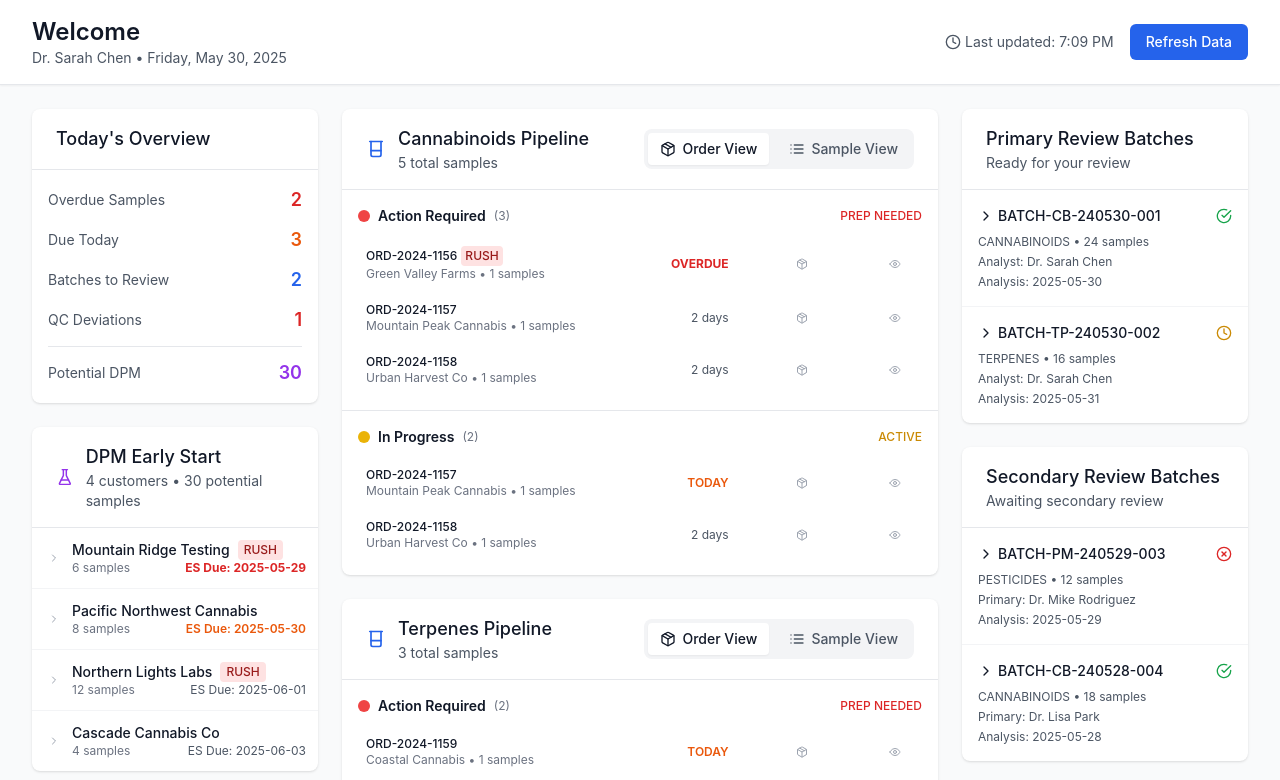
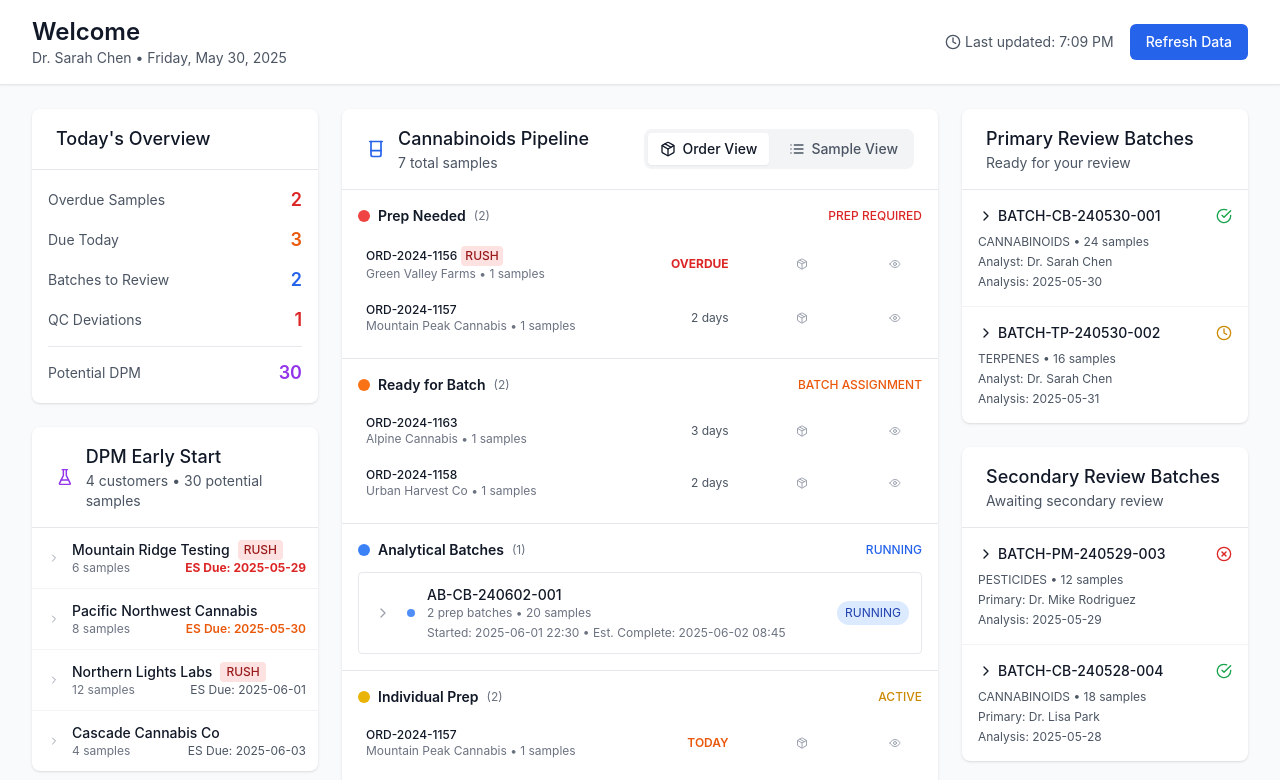
Before and after one commit to adamscavone/LIMS6KCustomerJourney, a React (Create React App) app in the folder dashboard/: page / in a window 1280 px wide. Shown: the top 780 px of the page. Built offline with nearby package versions, Linux system fonts and the light colour scheme.

Commit message:
v20 commit

```diff
--- a/dashboard/src/App.js
+++ b/dashboard/src/App.js
@@ -86,6 +86,18 @@ const App = () => {
         reportingDue: '2025-06-02'
       },
       {
+        id: 'T004',
+        orderId: 'ORD-2024-1163',
+        client: 'Alpine Cannabis',
+        sampleName: 'AC-Terp-Profile-X',
+        dueDate: '2025-06-02',
+        status: 'prepped', // Ready for batch assignment
+        priority: 'standard',
+        prepDue: '2025-06-01',
+        analysisDue: '2025-06-02',
+        reportingDue: '2025-06-03'
+      },
+      {
         id: 'S004',
         orderId: 'ORD-2024-1158',
         client: 'Urban Harvest Co',
@@ -98,12 +110,24 @@ const App = () => {
         reportingDue: '2025-06-03'
       },
       {
+        id: 'S006',
+        orderId: 'ORD-2024-1162',
+        client: 'Sunset Valley Labs',
+        sampleName: 'SVL-Full-Spectrum-A1',
+        dueDate: '2025-05-30',
+        status: 'analyzed', // Data ready for export
+        priority: 'standard',
+        prepDue: '2025-05-29',
+        analysisDue: '2025-05-30',
+        reportingDue: '2025-06-01'
+      },
+      {
         id: 'S005',
         orderId: 'ORD-2024-1158', // Same order as S004
         client: 'Urban Harvest Co',
         sampleName: 'UHC-Hybrid-Premium-9',
         dueDate: '2025-06-01',
-        status: 'prepped',
+        status: 'prepped', // Changed to show "Ready for Batch" phase
         priority: 'standard',
         prepDue: '2025-06-01',
         analysisDue: '2025-06-02',
@@ -442,6 +466,126 @@ const App = () => {
     });
   };
 
+  const renderAnalyticalBatch = (analyticalBatch, allSamples) => {
+    const isExpanded = expandedBatches[analyticalBatch.id];
+    const totalSamples = analyticalBatch.prepBatches.reduce((sum, pb) => sum + pb.sampleCount, 0);
+
+    const getStatusIcon = () => {
+      switch (analyticalBatch.status) {
+        case 'in_progress':
+          return <div className="w-2 h-2 bg-blue-500 rounded-full animate-pulse"></div>;
+        case 'queued':
+          return <div className="w-2 h-2 bg-orange-500 rounded-full"></div>;
+        default:
+          return <div className="w-2 h-2 bg-gray-400 rounded-full"></div>;
+      }
+    };
+
+    const getTimeDisplay = () => {
+      if (analyticalBatch.status === 'in_progress') {
+        return `Started: ${analyticalBatch.startTime} • Est. Complete: ${analyticalBatch.estimatedCompletion}`;
+      } else if (analyticalBatch.status === 'queued') {
+        return `Queued for: ${analyticalBatch.estimatedStart}`;
+      }
+      return '';
+    };
+
+    return (
+      <div key={analyticalBatch.id} className="border border-gray-200 rounded">
+        <div className="hover:bg-gray-50">
+          <div className="p-3 flex items-center justify-between">
+            <div className="flex items-center space-x-3">
+              <button
+                onClick={() => toggleBatchExpansion(analyticalBatch.id)}
+                className="flex-shrink-0 p-1 text-gray-400 hover:text-gray-600"
+              >
+                {isExpanded ?
+                  <ChevronDown className="w-4 h-4" /> :
+                  <ChevronRight className="w-4 h-4" />
+                }
+              </button>
+              {getStatusIcon()}
+              <div className="min-w-0 flex-1">
+                <p className="text-sm font-medium text-gray-900">
+                  {analyticalBatch.id}
+                </p>
+                <p className="text-xs text-gray-500">
+                  {analyticalBatch.prepBatches.length} prep batch{analyticalBatch.prepBatches.length !== 1 ? 'es' : ''} • {totalSamples} samples
+                </p>
+                {getTimeDisplay() && (
+                  <p className="text-xs text-gray-500 mt-1">
+                    {getTimeDisplay()}
+                  </p>
+                )}
+              </div>
+            </div>
+            <span className={`text-xs px-2 py-1 rounded-full ${
+              analyticalBatch.status === 'in_progress'
+                ? 'bg-blue-100 text-blue-800'
+                : 'bg-orange-100 text-orange-800'
+            }`}>
+              {analyticalBatch.status === 'in_progress' ? 'RUNNING' : 'QUEUED'}
+            </span>
+          </div>
+        </div>
+
+        {isExpanded && (
+          <div className="bg-gray-50 border-t border-gray-200">
+            {analyticalBatch.prepBatches.map(prepBatch => (
+              <div key={prepBatch.id} className="p-3 ml-6 border-l-2 border-gray-300">
+                <div className="flex items-center justify-between mb-2">
+                  <div>
+                    <p className="text-sm font-medium text-gray-800">
+                      {prepBatch.id}
+                    </p>
+                    <p className="text-xs text-gray-600">
+                      Prep by: {prepBatch.prepAnalyst} • {prepBatch.sampleCount} samples
+                    </p>
+                  </div>
+                </div>
+
+                {/* Show individual samples in this prep batch */}
+                <div className="mt-2 space-y-1">
+                  {prepBatch.samples.map(sampleId => {
+                    const sample = allSamples.find(s => s.id === sampleId);
+                    if (!sample) return null;
+
+                    const urgency = getDueDateUrgency(sample.dueDate);
+                    const priorityColor = getPriorityColor(sample.priority);
+                    const priorityLabel = getPriorityLabel(sample.priority);
+
+                    return (
+                      <div key={sample.id} className="p-2 bg-white rounded border">
+                        <div className="flex items-center justify-between">
+                          <div className="flex items-center space-x-2">
+                            <p className="text-xs font-medium text-gray-800 truncate">
+                              {sample.sampleName}
+                            </p>
+                            {priorityLabel && (
+                              <span className={`inline-flex px-1 py-0.5 text-xs rounded ${priorityColor}`}>
+                                {priorityLabel}
+                              </span>
+                            )}
+                          </div>
+                          <p className={`text-xs ${urgency.color}`}>
+                            {urgency.label}
+                          </p>
+                        </div>
+                        <p className="text-xs text-gray-500 mt-1">
+                          {sample.client} • {sample.orderId}
+                        </p>
+                      </div>
+                    );
+                  })}
+                </div>
+              </div>
+            ))}
+          </div>
+        )}
+      </div>
+    );
+  };
+
   const renderSampleRowCompact = (sample) => {
     const urgency = getDueDateUrgency(sample.dueDate);
     const priorityColor = getPriorityColor(sample.priority);
@@ -778,15 +922,58 @@ const App = () => {
     return mockSamples[assayType].length;
   };
 
+  // Mock analytical batches data
+  const mockAnalyticalBatches = {
+    cannabinoids: [
+      {
+        id: 'AB-CB-240602-001',
+        status: 'in_progress',
+        startTime: '2025-06-01 22:30',
+        estimatedCompletion: '2025-06-02 08:45',
+        prepBatches: [
+          {
+            id: 'PB-CB-240601-A',
+            sampleCount: 12,
+            prepAnalyst: 'Dr. Sarah Chen',
+            samples: ['S002', 'S006'] // Updated to include analyzed sample
+          },
+          {
+            id: 'PB-CB-240601-B',
+            sampleCount: 8,
+            prepAnalyst: 'Tech Johnson',
+            samples: ['S004'] // Sample currently in prep
+          }
+        ]
+      }
+    ],
+    terpenes: [
+      {
+        id: 'AB-TP-240602-001',
+        status: 'queued',
+        estimatedStart: '2025-06-02 14:00',
+        prepBatches: [
+          {
+            id: 'PB-TP-240602-A',
+            sampleCount: 16,
+            prepAnalyst: 'Dr. Chen',
+            samples: ['T002', 'T004'] // Include both analyzed and prepped terpenes samples
+          }
+        ]
+      }
+    ],
+    pesticides: []
+  };
+
   const renderPipelineSection = (assayType, title, icon) => {
     const allSamples = mockSamples[assayType];
+    const analyticalBatches = mockAnalyticalBatches[assayType] || [];
 
-    // Group samples by workflow phase (action type required)
+    // Group samples by workflow phase
     const samplesByPhase = {
-      actionRequired: allSamples.filter(s => ['ready_for_prep', 'prepped'].includes(s.status)),
+      prepNeeded: allSamples.filter(s => s.status === 'ready_for_prep'),
+      readyForBatch: allSamples.filter(s => s.status === 'prepped'),
       inProgress: allSamples.filter(s => ['prep', 'analysis'].includes(s.status)),
-      dataReady: allSamples.filter(s => s.status === 'analyzed'),
-      review: allSamples.filter(s => ['ready_for_review', 'ready_for_secondary'].includes(s.status))
+      dataReady: allSamples.filter(s => s.status === 'analyzed')
     };
 
     const totalSamples = allSamples.length;
@@ -803,7 +990,7 @@ const App = () => {
               </div>
             </div>
 
-            {/* View Mode Toggle - Order View first */}
+            {/* View Mode Toggle */}
             <div className="flex items-center space-x-2 bg-gray-100 rounded-lg p-1">
               <button
                 onClick={() => setViewMode('order')}
@@ -834,40 +1021,84 @@ const App = () => {
         {/* Phase-Based Workflow Sections */}
         <div className="divide-y divide-gray-200">
 
-          {/* Action Required Phase */}
-          {samplesByPhase.actionRequired.length > 0 && (
+          {/* Prep Needed Phase */}
+          {samplesByPhase.prepNeeded.length > 0 && (
             <div className="p-4">
               <div className="flex items-center justify-between mb-3">
                 <div className="flex items-center space-x-2">
                   <div className="w-3 h-3 bg-red-500 rounded-full"></div>
-                  <h4 className="text-sm font-semibold text-gray-900">Action Required</h4>
-                  <span className="text-xs text-gray-500">({samplesByPhase.actionRequired.length})</span>
+                  <h4 className="text-sm font-semibold text-gray-900">Prep Needed</h4>
+                  <span className="text-xs text-gray-500">({samplesByPhase.prepNeeded.length})</span>
                 </div>
-                <span className="text-xs text-red-600 font-medium">PREP NEEDED</span>
+                <span className="text-xs text-red-600 font-medium">PREP REQUIRED</span>
               </div>
               <div className="space-y-1">
                 {(viewMode === 'order'
-                  ? groupSamplesByOrder(samplesByPhase.actionRequired)
-                  : sortSamplesByPriority(samplesByPhase.actionRequired)
+                  ? groupSamplesByOrder(samplesByPhase.prepNeeded)
+                  : sortSamplesByPriority(samplesByPhase.prepNeeded)
                 ).slice(0, 3).map(item =>
                   viewMode === 'order' ? renderOrderRowCompact(item) : renderSampleRowCompact(item)
                 )}
-                {samplesByPhase.actionRequired.length > 3 && (
+                {samplesByPhase.prepNeeded.length > 3 && (
                   <div className="text-xs text-gray-500 text-center py-2">
-                    +{samplesByPhase.actionRequired.length - 3} more samples
+                    +{samplesByPhase.prepNeeded.length - 3} more samples
                   </div>
                 )}
               </div>
             </div>
           )}
 
-          {/* In Progress Phase */}
+          {/* Ready for Batch Phase */}
+          {samplesByPhase.readyForBatch.length > 0 && (
+            <div className="p-4">
+              <div className="flex items-center justify-between mb-3">
+                <div className="flex items-center space-x-2">
+                  <div className="w-3 h-3 bg-orange-500 rounded-full"></div>
+                  <h4 className="text-sm font-semibold text-gray-900">Ready for Batch</h4>
+                  <span className="text-xs text-gray-500">({samplesByPhase.readyForBatch.length})</span>
+                </div>
+                <span className="text-xs text-orange-600 font-medium">BATCH ASSIGNMENT</span>
+              </div>
+              <div className="space-y-1">
+                {(viewMode === 'order'
+                  ? groupSamplesByOrder(samplesByPhase.readyForBatch)
+                  : sortSamplesByPriority(samplesByPhase.readyForBatch)
+                ).slice(0, 3).map(item =>
+                  viewMode === 'order' ? renderOrderRowCompact(item) : renderSampleRowCompact(item)
+                )}
+                {samplesByPhase.readyForBatch.length > 3 && (
+                  <div className="text-xs text-gray-500 text-center py-2">
+                    +{samplesByPhase.readyForBatch.length - 3} more samples
+                  </div>
+                )}
+              </div>
+            </div>
+          )}
+
+          {/* Analytical Batches in Progress */}
+          {analyticalBatches.length > 0 && (
+            <div className="p-4">
+              <div className="flex items-center justify-between mb-3">
+                <div className="flex items-center space-x-2">
+                  <div className="w-3 h-3 bg-blue-500 rounded-full"></div>
+                  <h4 className="text-sm font-semibold text-gray-900">Analytical Batches</h4>
+                  <span className="text-xs text-gray-500">({analyticalBatches.length})</span>
+                </div>
+                <span className="text-xs text-blue-600 font-medium">RUNNING</span>
+              </div>
+              <div className="space-y-2">
+                {analyticalBatches.map(batch => renderAnalyticalBatch(batch, allSamples))}
+              </div>
+            </div>
+          )}
+
+          {/* In Progress Phase (for individual samples not in analytical batches) */}
           {samplesByPhase.inProgress.length > 0 && (
             <div className="p-4">
               <div className="flex items-center justify-between mb-3">
                 <div className="flex items-center space-x-2">
                   <div className="w-3 h-3 bg-yellow-500 rounded-full"></div>
-                  <h4 className="text-sm font-semibold text-gray-900">In Progress</h4>
+                  <h4 className="text-sm font-semibold text-gray-900">Individual Prep</h4>
                   <span className="text-xs text-gray-500">({samplesByPhase.inProgress.length})</span>
                 </div>
                 <span className="text-xs text-yellow-600 font-medium">ACTIVE</span>
@@ -893,11 +1124,11 @@ const App = () => {
             <div className="p-4">
               <div className="flex items-center justify-between mb-3">
                 <div className="flex items-center space-x-2">
-                  <div className="w-3 h-3 bg-blue-500 rounded-full"></div>
+                  <div className="w-3 h-3 bg-purple-500 rounded-full"></div>
                   <h4 className="text-sm font-semibold text-gray-900">Data Ready</h4>
                   <span className="text-xs text-gray-500">({samplesByPhase.dataReady.length})</span>
                 </div>
-                <span className="text-xs text-blue-600 font-medium">EXPORT NEEDED</span>
+                <span className="text-xs text-purple-600 font-medium">EXPORT NEEDED</span>
               </div>
               <div className="space-y-1">
                 {(viewMode === 'order'
@@ -909,33 +1140,6 @@ const App = () => {
                 {samplesByPhase.dataReady.length > 3 && (
                   <div className="text-xs text-gray-500 text-center py-2">
                     +{samplesByPhase.dataReady.length - 3} more samples
-                  </div>
-                )}
-              </div>
-            </div>
-          )}
-
-          {/* Review Phase */}
-          {samplesByPhase.review.length > 0 && (
-            <div className="p-4">
-              <div className="flex items-center justify-between mb-3">
-                <div className="flex items-center space-x-2">
-                  <div className="w-3 h-3 bg-green-500 rounded-full"></div>
-                  <h4 className="text-sm font-semibold text-gray-900">Ready for Review</h4>
-                  <span className="text-xs text-gray-500">({samplesByPhase.review.length})</span>
-                </div>
-                <span className="text-xs text-green-600 font-medium">REVIEW NEEDED</span>
-              </div>
-              <div className="space-y-1">
-                {(viewMode === 'order'
-                  ? groupSamplesByOrder(samplesByPhase.review)
-                  : sortSamplesByPriority(samplesByPhase.review)
-                ).slice(0, 3).map(item =>
-                  viewMode === 'order' ? renderOrderRowCompact(item) : renderSampleRowCompact(item)
-                )}
-                {samplesByPhase.review.length > 3 && (
-                  <div className="text-xs text-gray-500 text-center py-2">
-                    +{samplesByPhase.review.length - 3} more samples
                   </div>
                 )}
               </div>
```
